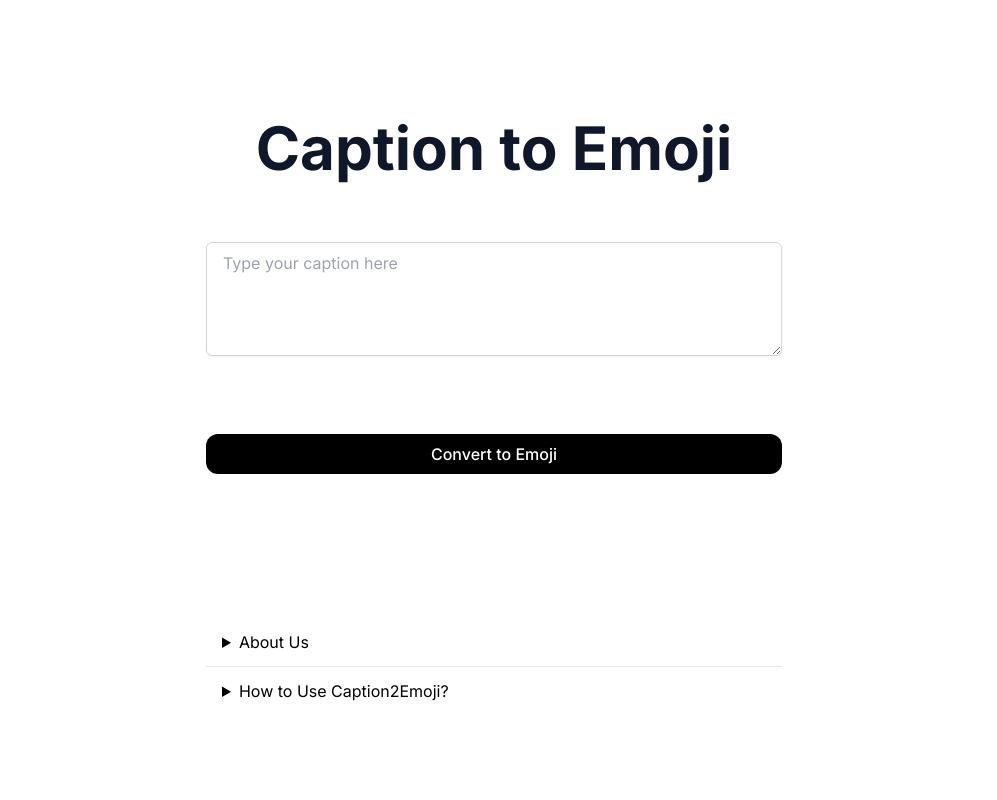
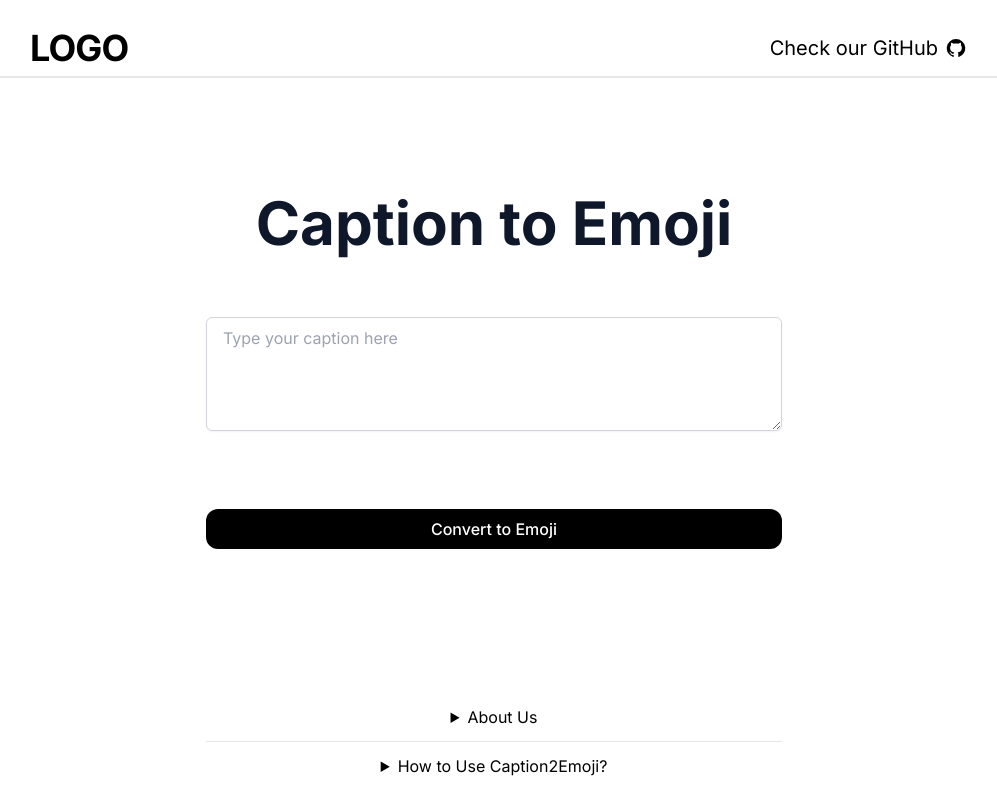
Before and after one commit to poul0315/Emoji-GPT, a Next.js app: page / in a window 1280 px wide. Shown: the whole page, without its empty margins (146-1143 px from the left). Built offline with nearby package versions, Linux system fonts and the light colour scheme.

Commit message:
feat(app): Added Header component

```diff
--- a/app/page.tsx
+++ b/app/page.tsx
@@ -1,15 +1,18 @@
 import Accordion from "../components/Accordion";
 import Converter from "../components/Converter";
-
+import Header from "../components/Header";
 
 export default async function Home() {
   return (
     <div className="flex max-w-5xl mx-auto flex-col items-center justify-center py-2 min-h-screen">
-      <h1 className="sm:text-6xl text-4xl max-w-[708px] font-bold text-slate-900 my-8">
-        Caption to Emoji
-      </h1>
-      <Converter />
-      <Accordion />
+      <Header />
+      <main className="flex flex-1 w-full flex-col items-center justify-center text-center px-4 mt-12 sm:mt-20">
+        <h1 className="sm:text-6xl text-4xl max-w-[708px] font-bold text-slate-900 my-8">
+          Caption to Emoji
+        </h1>
+        <Converter />
+        <Accordion />
+      </main>
     </div>
   );
 }
--- a/components/Accordion.tsx
+++ b/components/Accordion.tsx
@@ -1,71 +1,77 @@
 import React from "react";
-
 
 function Accordion() {
   return (
     <div className="max-w-xl w-full mt-36">
       <div className="flex justify-start flex-col divide-y ">
         <details>
-          <summary className="question py-3 px-4 cursor-pointer select-none outline-none">About Us</summary>
-          <div className="flex flex-col space-y-6 max-w-xl w-full mt-5">
+          <summary className="question py-3 px-4 cursor-pointer select-none outline-none">
+            About Us
+          </summary>
+          <div className="flex flex-col space-y-6 max-w-xl w-full mt-5 text-left">
             <p>
               At Caption to Emoji, we believe that communication should be fun,
-              expressive, and inclusive. Our application useState the power of OpenAI
-              API to transform plain text captions into vibrant and engaging emojis.
-              With just a few clicks, you can enhance your messages, social media
-              posts, or any other form of written communication with a touch of visual
-              flair.
+              expressive, and inclusive. Our application useState the power of
+              OpenAI API to transform plain text captions into vibrant and
+              engaging emojis. With just a few clicks, you can enhance your
+              messages, social media posts, or any other form of written
+              communication with a touch of visual flair.
             </p>
             <p>
-              Caption to Emoji isn&#39;t just about replacing words with pictures;
-              it&#39;s about adding a new dimension to your communication. Emojis have
-              become an integral part of modern conversations, allowing people to
-              convey emotions and add personal touches to their messages. By
-              converting your captions into emojis, you can make your texts more
-              engaging, captivating, and even more memorable.
+              Caption to Emoji isn&#39;t just about replacing words with
+              pictures; it&#39;s about adding a new dimension to your
+              communication. Emojis have become an integral part of modern
+              conversations, allowing people to convey emotions and add personal
+              touches to their messages. By converting your captions into
+              emojis, you can make your texts more engaging, captivating, and
+              even more memorable.
             </p>
             <p>
-              Whether you&#39;re looking to spice up your social media posts, add a
-              dash of humor to your chats, or simply express yourself in a unique way,
-              Caption to Emoji is the perfect tool for you. It&#39;s incredibly easy
-              to use, with an intuitive user interface that guides you through the
-              process. Just enter your caption in the provided text box, click the
-              &#39;Convert to Emoji&#39; button, and voila! Watch as your text is
-              magically transformed into a collection of expressive emojis.
+              Whether you&#39;re looking to spice up your social media posts,
+              add a dash of humor to your chats, or simply express yourself in a
+              unique way, Caption to Emoji is the perfect tool for you. It&#39;s
+              incredibly easy to use, with an intuitive user interface that
+              guides you through the process. Just enter your caption in the
+              provided text box, click the &#39;Convert to Emoji&#39; button,
+              and voila! Watch as your text is magically transformed into a
+              collection of expressive emojis.
             </p>
             <p>
-              Your privacy and data security are of utmost importance to us. We ensure
-              that all user information and inputs are handled with the strictest
-              confidentiality and adhere to our privacy policy. We do not store any
-              personal data beyond what is necessary for the functioning of our
-              application.
+              Your privacy and data security are of utmost importance to us. We
+              ensure that all user information and inputs are handled with the
+              strictest confidentiality and adhere to our privacy policy. We do
+              not store any personal data beyond what is necessary for the
+              functioning of our application.
             </p>
             <p>
-              So, what are you waiting for? Try Caption to Emoji today and unlock a
-              whole new world of expressive communication. Let your words come to life
-              with a splash of color and emotion, and make every message truly
-              unforgettable. Start converting your captions to emojis now and let the
-              fun begin!
+              So, what are you waiting for? Try Caption to Emoji today and
+              unlock a whole new world of expressive communication. Let your
+              words come to life with a splash of color and emotion, and make
+              every message truly unforgettable. Start converting your captions
+              to emojis now and let the fun begin!
             </p>
             <p>
-              If you have any questions, feedback, or suggestions, please don&#39;t
-              hesitate to reach out to us. We&#39;re here to make your experience with
-              Caption to Emoji the best it can be.
+              If you have any questions, feedback, or suggestions, please
+              don&#39;t hesitate to reach out to us. We&#39;re here to make your
+              experience with Caption to Emoji the best it can be.
             </p>
             <p>The Caption to Emoji Team</p>
           </div>
         </details>
         <details>
-          <summary className="question py-3 px-4 cursor-pointer select-none ">How to Use Caption2Emoji?</summary>
-          <div>
-          <p className="flex flex-col space-y-6 max-w-xl w-full mt-5">
-              How does Caption to Emoji work? It&#39;s simple! You provide us with a
-              caption or text input, and our intelligent AI engine processes it using
-              the state-of-the-art natural language processing algorithms. Our system
-              then leverages the capabilities of the OpenAI API to analyze the
-              context, sentiment, and emotions within your text. Based on this
-              analysis, we generate a set of relevant and fitting emojis that capture
-              the essence of your words.
+          <summary className="question py-3 px-4 cursor-pointer select-none ">
+            How to Use Caption2Emoji?
+          </summary>
+          <div className="flex flex-col space-y-6 max-w-xl w-full mt-5 text-left">
+            <p>
+              How does Caption to Emoji work? It&#39;s simple! You provide us
+              with a caption or text input, and our intelligent AI engine
+              processes it using the state-of-the-art natural language
+              processing algorithms. Our system then leverages the capabilities
+              of the OpenAI API to analyze the context, sentiment, and emotions
+              within your text. Based on this analysis, we generate a set of
+              relevant and fitting emojis that capture the essence of your
+              words.
             </p>
           </div>
         </details>
@@ -73,7 +79,7 @@ function Accordion() {
     </div>
     //   <div className="flex flex-col space-y-6 max-w-xl w-full mt-10">
 
-  //   </div>
+    //   </div>
   );
 }
 
--- /dev/null
+++ b/components/Header.tsx
@@ -0,0 +1,26 @@
+"use client";
+import React from "react";
+import Link from "next/link";
+import GitHubIcon from "@mui/icons-material/GitHub";
+
+function Header() {
+  return (
+    <header className="flex justify-between items-center border-b-2 mt-5 w-full px-10 pb-2">
+      <Link href="/">
+        <h1 className="sm:text-4xl text-2xl font-bold ml-2 tracking-tight">
+          LOGO
+        </h1>
+      </Link>
+      <a
+        href="https://github.com/poul0315/Emoji-GPT"
+        target="_blank"
+        className="flex w-auto items-center text-xl justify-between"
+      >
+        <span className="mr-2">Check our GitHub</span>
+        <GitHubIcon fontSize="inherit"></GitHubIcon>
+      </a>
+    </header>
+  );
+}
+
+export default Header;
--- a/package.json
+++ b/package.json
@@ -9,6 +9,10 @@
     "lint": "next lint"
   },
   "dependencies": {
+    "@emotion/react": "^11.11.0",
+    "@emotion/styled": "^11.11.0",
+    "@mui/icons-material": "^5.11.16",
+    "@mui/material": "^5.13.4",
     "@types/node": "20.2.5",
     "@types/react": "18.2.7",
     "@types/react-dom": "18.2.4",
```
Also changed, not shown: 1 other file (tests, documents, lock files or other folders).
